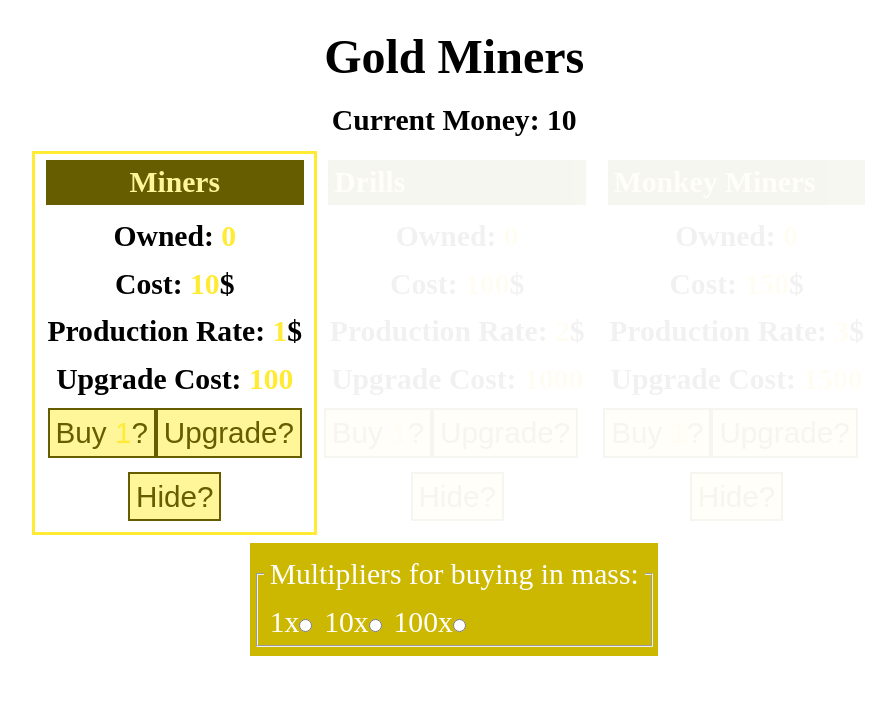
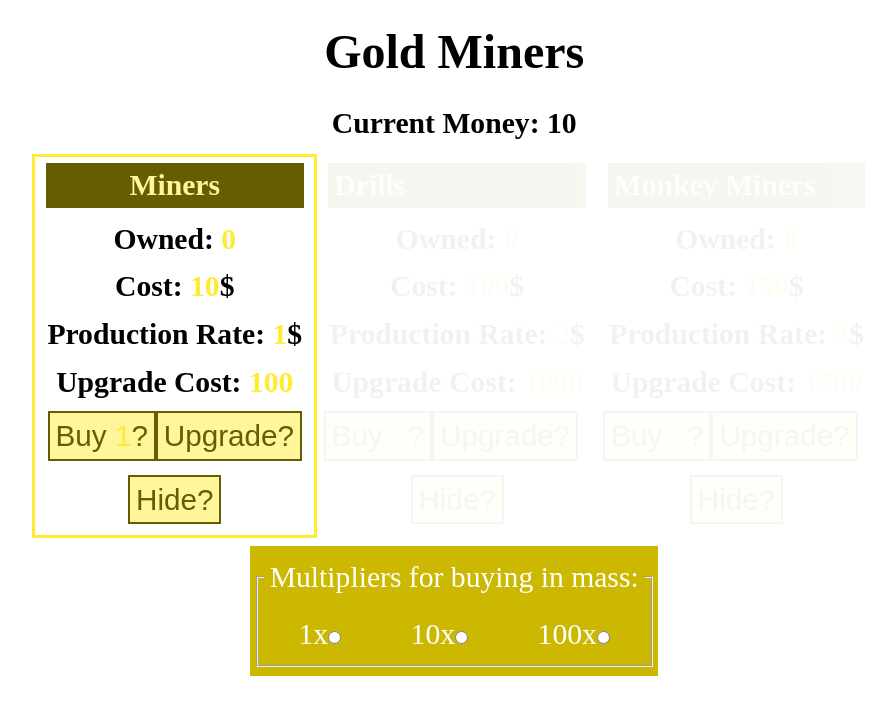
Before and after one commit to collerhatguy/coal-miner-fixed, a React (Create React App) app: page / in a window 1280 px wide. Shown: the top 714 px of the page, without its empty margins (189-1085 px from the left). Built offline with nearby package versions, Linux system fonts and the light colour scheme.

Commit message:
restyled the multiplier container

```diff
--- a/public/index.html
+++ b/public/index.html
@@ -28,16 +28,7 @@
   </head>
   <body>
     <noscript>You need to enable JavaScript to run this app.</noscript>
+    <h1>Gold Miners</h1>
     <div id="root"></div>
-    <!--
-      This HTML file is a template.
-      If you open it directly in the browser, you will see an empty page.
-
-      You can add webfonts, meta tags, or analytics to this file.
-      The build step will place the bundled scripts into the <body> tag.
-
-      To begin the development, run `npm start` or `yarn start`.
-      To create a production bundle, use `npm run build` or `yarn build`.
-    -->
   </body>
 </html>
--- a/src/App.js
+++ b/src/App.js
@@ -17,7 +17,6 @@ function App() {
 
   return (
     <>
-      <h1>Gold Miners</h1>
       <h2>Current Money: {money}</h2>
       <WorkerList money={money} setMoney={setMoney} multiplier={multiplier} />
       <MultiplierList setMultiplier={setMultiplier} />
--- a/src/css/App.css
+++ b/src/css/App.css
@@ -11,8 +11,16 @@ body {
   display: -webkit-box;
   display: -ms-flexbox;
   display: flex;
-  -ms-flex-pack: distribute;
-      justify-content: space-around;
+  -webkit-box-pack: center;
+      -ms-flex-pack: center;
+          justify-content: center;
+  -webkit-box-align: center;
+      -ms-flex-align: center;
+          align-items: center;
+  -webkit-box-orient: vertical;
+  -webkit-box-direction: normal;
+      -ms-flex-flow: column wrap;
+          flex-flow: column wrap;
   background-color: white;
   color: black;
 }
@@ -59,6 +67,18 @@ span {
   font-size: 1.85414rem;
   background-color: #ccb800;
   color: white;
+}
+
+#multiplierContainer fieldset {
+  display: -webkit-box;
+  display: -ms-flexbox;
+  display: flex;
+  -webkit-box-pack: justify;
+      -ms-flex-pack: justify;
+          justify-content: space-between;
+  -webkit-box-align: center;
+      -ms-flex-align: center;
+          align-items: center;
 }
 
 #worker-list {
--- a/src/css/App.scss
+++ b/src/css/App.scss
@@ -25,6 +25,11 @@
     font-size: $max-font / 1.618;
     background-color: $tertiary-color-300;
     color: $primary-color;
+    fieldset {
+        display: flex;
+        justify-content: space-between;
+        align-items: center;
+    }
 }
 #worker-list {
     display: flex;
--- a/src/css/_tags.scss
+++ b/src/css/_tags.scss
@@ -1,7 +1,9 @@
 body {
     width: 100%;
     display: flex;
-    justify-content: space-around;
+    justify-content: center;
+    align-items: center;
+    flex-flow: column wrap;
     background-color: $primary-color;
     color: $secondary-color;
 }
```
Also changed, not shown: 2 other files (tests, documents, lock files or other folders).
